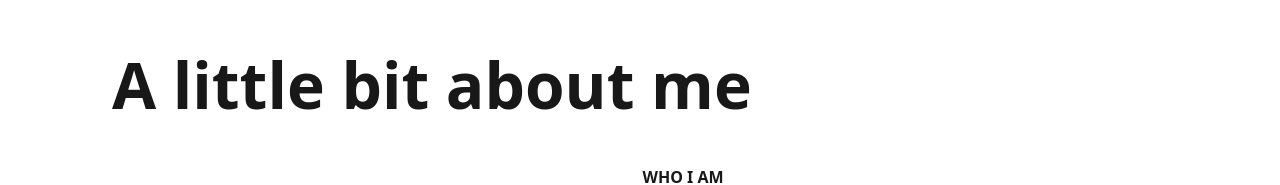
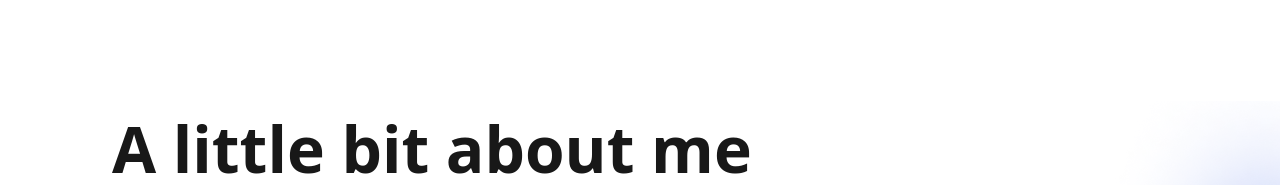
Before and after one commit to Niraaj10/N10, a React (Vite) app in the folder Frontend/: page / in a window 1280 px wide. Shown: the part 755-940 px from the top of the page. Built offline with nearby package versions, Linux system fonts and the light colour scheme.

Commit message:
About Section

```diff
--- a/Frontend/src/component/About.jsx
+++ b/Frontend/src/component/About.jsx
@@ -1,9 +1,14 @@
-import React from 'react'
+import React, { useRef } from 'react'
 import first from '../assets/1st.jpg'
 import second from '../assets/2nd.jpg'
-import thrid from '../assets//3rd.jpg'
+import thrid from '../assets/3rd.jpg'
+import GR from '../assets/GlowRight.png'
 
 const About = () => {
+
+
+
+
     const Me = [
         {name: 'WHO I AM', content: " I'm Niraj Alone (also known as Niraaj10 on GitHub), a passionate and self-driven MERN stack developer based in India. With a deep enthusiasm for full-stack development, I focus on creating efficient, scalable, and user-friendly web applications."},
         // {name: 'WHAT I DO', content: "Through my hands-on experience in MERN stack development, I’ve not only honed my technical skills but also learned how to bridge the gap between development and design. My projects are born from a blend of curiosity, creativity, and a problem-solving mindset, allowing me to craft functional and visually engaging applications. Whether working on complex back-end logic or intuitive front-end interfaces, I am committed to delivering impact with every project."},
@@ -14,8 +19,9 @@ const About = () => {
 
   return (
     <>
-      <div className='AboutSec mx-28 mt-5 pb-11'>
-            <div className=''>
+      <div className='AboutSec mx-28 mt-5 pb-11 bg-white dark:bg-black'>
+            <div className='relative z-20 '>
+                <img src={GR} alt="" className='absolute z-0 h-[95vh] top-0 right-[-112px]'/>
                 <div className='text-[5vw] font-bold'>
                     A little bit about me
                     {/* <div className='text-lg font-semibold text-[#808080]'>Who am I</div> */}
--- a/Frontend/src/component/Main.jsx
+++ b/Frontend/src/component/Main.jsx
@@ -1,15 +1,22 @@
-import React from 'react'
+import React, { useRef } from 'react'
 import bgGlow from '../assets/GlowB.png'
 import Navbar from './Navbar'
 import N10 from '../assets/N10.png'
 import About from './About'
 
 const Main = () => {
+  const aboutRef = useRef(null);
+
+  const scrollToAbout = () => {
+    aboutRef.current?.scrollIntoView({ behavior: 'smooth' });
+  };
+
+
   return (
     <div className='Main pt-5 relative z-10 bg-white dark:bg-black transition-colors duration-300'>
       {/* Niraj10 */}
 
-      <Navbar />
+      <Navbar scrollToAbout={scrollToAbout}/>
 
       <div className=''>
 
@@ -47,12 +54,15 @@ const Main = () => {
         </div>
 
 
-      <div>
+        <div>
+
+        <div className='pt-16 bg-white dark:bg-black' ref={aboutRef}>
+          <About />
+        </div>
+
+        </div>
 
 
-      </div>
-
-        <About />
 
       </div>
     </div>
--- a/Frontend/src/component/Navbar.jsx
+++ b/Frontend/src/component/Navbar.jsx
@@ -5,7 +5,7 @@ import { BsLinkedin } from "react-icons/bs";
 import { FaInstagram } from "react-icons/fa";
 
 
-const Navbar = () => {
+const Navbar = ({ scrollToAbout }) => {
     const [darkmode, setDarkmode] = useState(false);
 
     const toggleDarkMode = () => {
@@ -32,7 +32,7 @@ const Navbar = () => {
                     </div>
 
                     <div className="flex gap-3 cursor-pointer">
-                        <div>About</div>
+                        <div onClick={scrollToAbout}>About</div>
                         <div>Projects</div>
                         <div>Contact</div>
                     </div>
```
Also changed, not shown: Frontend/src/assets/GlowLeft.png (added), Frontend/src/assets/GlowRight.png (added).
